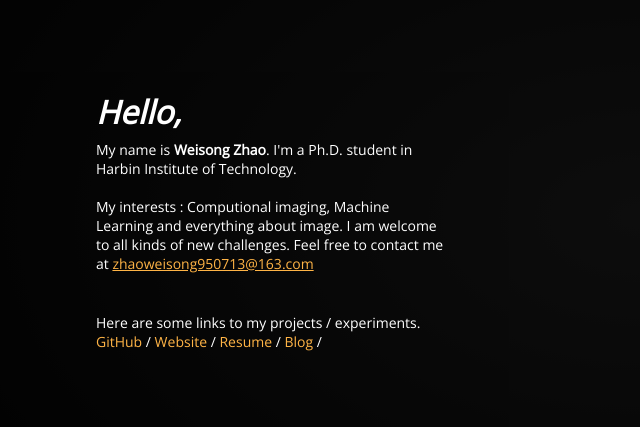
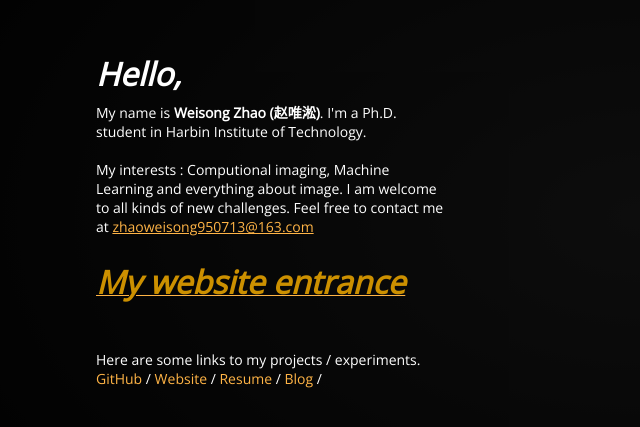
Before and after one commit to WeisongZhao/weisongzhao.github.io, a plain HTML site: page index.html in a window 1280 px wide. Shown: the part 183-610 px from the top of the page, without its empty margins (0-640 px from the left). Drawn offline with nearby package versions, Linux system fonts and the light colour scheme; files that its build step writes are made by us from their sources; a script that the page names is missing.

Commit message:
add entrance for website 20180119

```diff
--- a/index.html
+++ b/index.html
@@ -9,7 +9,7 @@
 	<meta property="og:url" content="https://WeisongZhao.github.io/">
 	<meta property="og:type" content="website">
 	<meta property="og:description" content="Weisong Zhao | Ph.D. student">
-	<meta property="og:image" content="https://github.com/WeisongZhao/Personal-Website/blob/master/static/img/CAT.jpg">
+	<meta property="og:image" content="http://WeisongZhao.github.io/dist/assets/css-img/cover.jpg">
 
 
 	<title>Weisong Zhao - Ph.D. student</title>
@@ -27,10 +27,14 @@
 			<div class="text-container">
 				<p><span>Hello,</span>
 				<br>
-					My name is <b>Weisong Zhao</b>. I'm a Ph.D. student in Harbin Institute of Technology.
+					My name is <b>Weisong Zhao (赵唯淞)</b>. I'm a Ph.D. student in Harbin Institute of Technology.
 					<br><br>
 					My interests : Computional imaging, Machine Learning and everything about image. I am welcome to all kinds of new challenges. Feel free to contact me at <a href="mailto:zhaoweisong950713@163.com">zhaoweisong950713@163.com</a>
 				</p>
+				<br>
+
+	               <a href="https://weisongzhao.netlify.com/" target="_blank"><p><span><font color="#CC99090">My website entrance</font></span></p></a>
+
 			</div>
 			<div class="links-container">
 				<p>Here are some links to my projects / experiments.</p>
```
